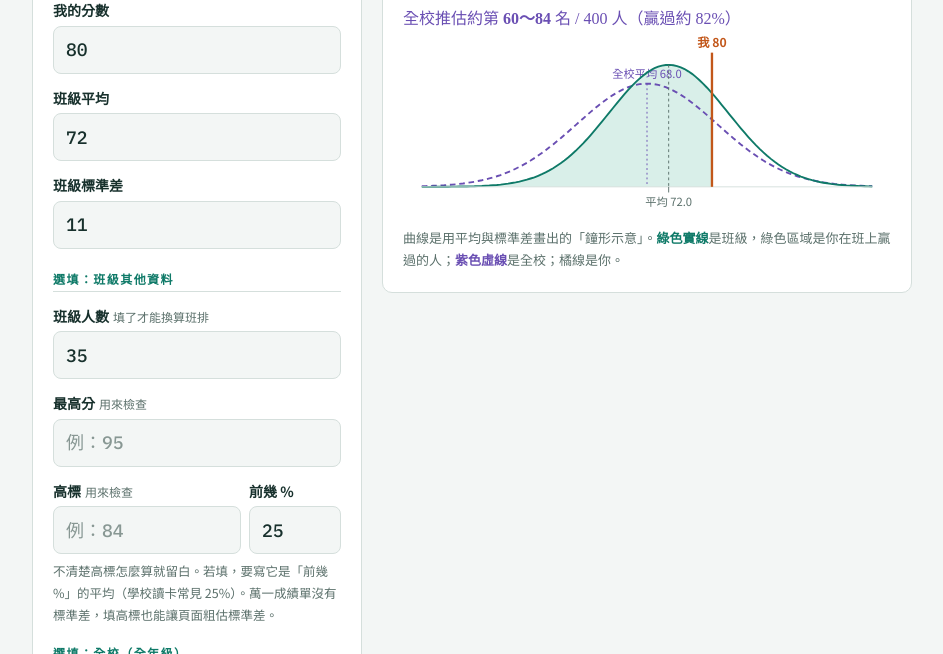
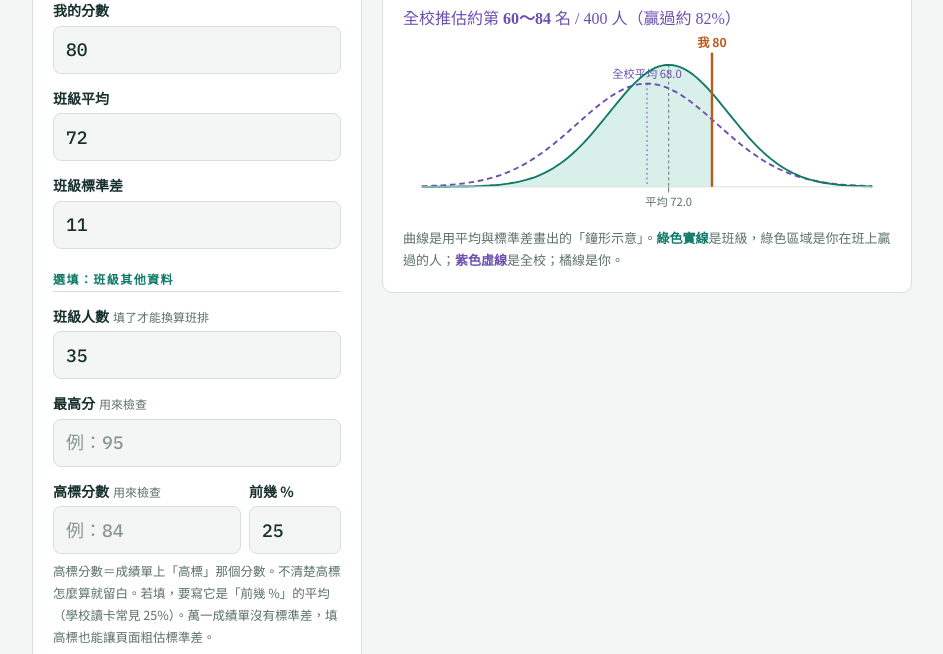
Before and after one commit to oohrzir-MHH/score-page, a plain HTML site: page index.html in a window 1280 px wide. Shown: the part 298-952 px from the top of the page, without its empty margins (168-1111 px from the left). Drawn offline with Linux system fonts and the light colour scheme.

Commit message:
欄位改名：高標分數

```diff
--- a/index.html
+++ b/index.html
@@ -84,10 +84,10 @@ ol,ul{padding-left:1.3em;margin:6px 0}
         <div class="field"><label for="n">班級人數<span class="opt">填了才能換算班排</span></label><input id="n" type="number" inputmode="numeric" step="1" value="35"></div>
         <div class="field"><label for="mx">最高分<span class="opt">用來檢查</span></label><input id="mx" type="number" inputmode="decimal" step="0.1" placeholder="例：95"></div>
         <div class="row2">
-          <div class="field"><label for="hi">高標<span class="opt">用來檢查</span></label><input id="hi" type="number" inputmode="decimal" step="0.01" placeholder="例：84"></div>
+          <div class="field"><label for="hi">高標分數<span class="opt">用來檢查</span></label><input id="hi" type="number" inputmode="decimal" step="0.01" placeholder="例：84"></div>
           <div class="field"><label for="hp">前幾 %</label><input id="hp" type="number" inputmode="decimal" step="1" value="25"></div>
         </div>
-        <div class="hint" style="margin-top:-6px">不清楚高標怎麼算就留白。若填，要寫它是「前幾 %」的平均（學校讀卡常見 25%）。萬一成績單沒有標準差，填高標也能讓頁面粗估標準差。</div>
+        <div class="hint" style="margin-top:-6px">高標分數＝成績單上「高標」那個分數。不清楚高標怎麼算就留白。若填，要寫它是「前幾 %」的平均（學校讀卡常見 25%）。萬一成績單沒有標準差，填高標也能讓頁面粗估標準差。</div>
         <div class="grp">選填：全校（全年級）</div>
         <div class="hint" style="margin-top:-6px">有全校成績時再填，可以比較你在班上與在全校的位置。三格都填才會計算。</div>
         <div class="field"><label for="gm">全校平均</label><input id="gm" type="number" inputmode="decimal" step="0.01" value="68"></div>
```
